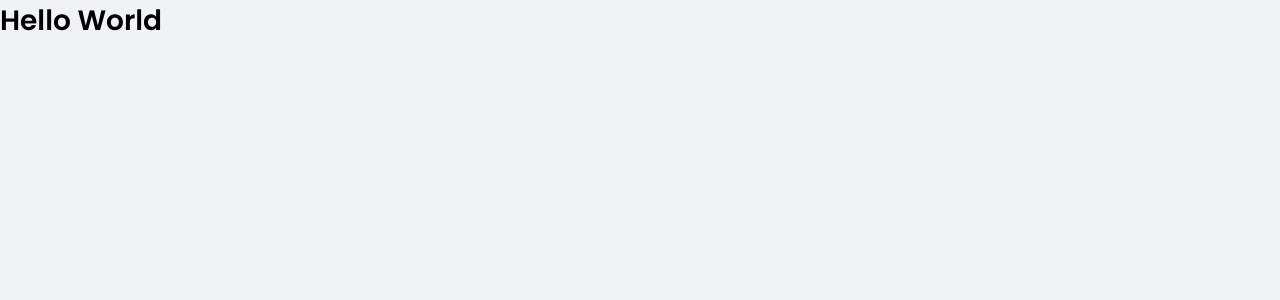
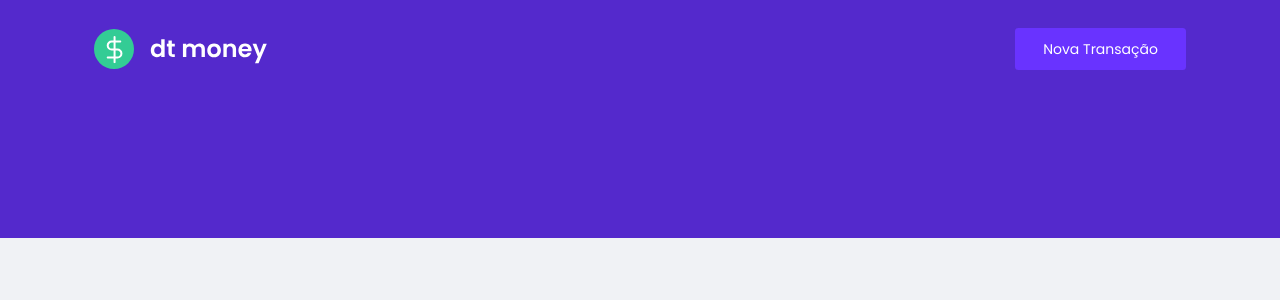
Before and after one commit to felipemm-santos/dtmoney, a React (Create React App) app: page / in a window 1280 px wide. Shown: the top 300 px of the page. Built offline with nearby package versions, Linux system fonts and the light colour scheme.

Commit message:
creating Header component

```diff
--- a/src/App.tsx
+++ b/src/App.tsx
@@ -1,11 +1,12 @@
+import { Header } from "./components/Header/Index";
 import { GlobalStyle } from "./styles/global";
 
 export function App() {
   return (
-    <div className="App">
-      <h1>Hello World</h1>
+    <>
+      <Header />
       <GlobalStyle />
-    </div>
+    </>
   );
 }
 
--- /dev/null
+++ b/src/components/Header/Index.tsx
@@ -0,0 +1,13 @@
+import logoImg from "../../assets/Logo.svg";
+import { Container, Content } from "./styles";
+
+export function Header() {
+  return (
+    <Container>
+      <Content>
+        <img src={logoImg} alt="dt money" />
+        <button type="button">Nova Transação</button>
+      </Content>
+    </Container>
+  );
+}
--- /dev/null
+++ b/src/components/Header/styles.ts
@@ -0,0 +1,33 @@
+import styled from "styled-components";
+
+export const Container = styled.header`
+  background: var(--blue);
+`;
+
+export const Content = styled.div`
+  max-width: 1120px;
+  margin: 0 auto;
+
+  padding: 2rem 1rem 12rem;
+  display: flex;
+  align-items: center;
+  justify-content: space-between;
+
+  button {
+    font-size: 1rem;
+    color: #fff;
+    background: var(--blue-light);
+    border: 0;
+    padding: 0 2rem;
+    border-radius: 0.25rem;
+    height: 3rem;
+
+    transition: filter 0.2s;
+
+    &:hover {
+      filter: brightness(0.9);
+      border: 0.075rem solid;
+      border-color: var(--blue-light-border);
+    }
+  }
+`;
--- a/src/styles/global.ts
+++ b/src/styles/global.ts
@@ -6,6 +6,8 @@
         --blue: #5429cc;
 
         --blue-light: #6933ff;
+        --blue-light-border: #7a48ff;
+
 
         --text-title: #363f5f;
         --text-body: #969cb3;
```
